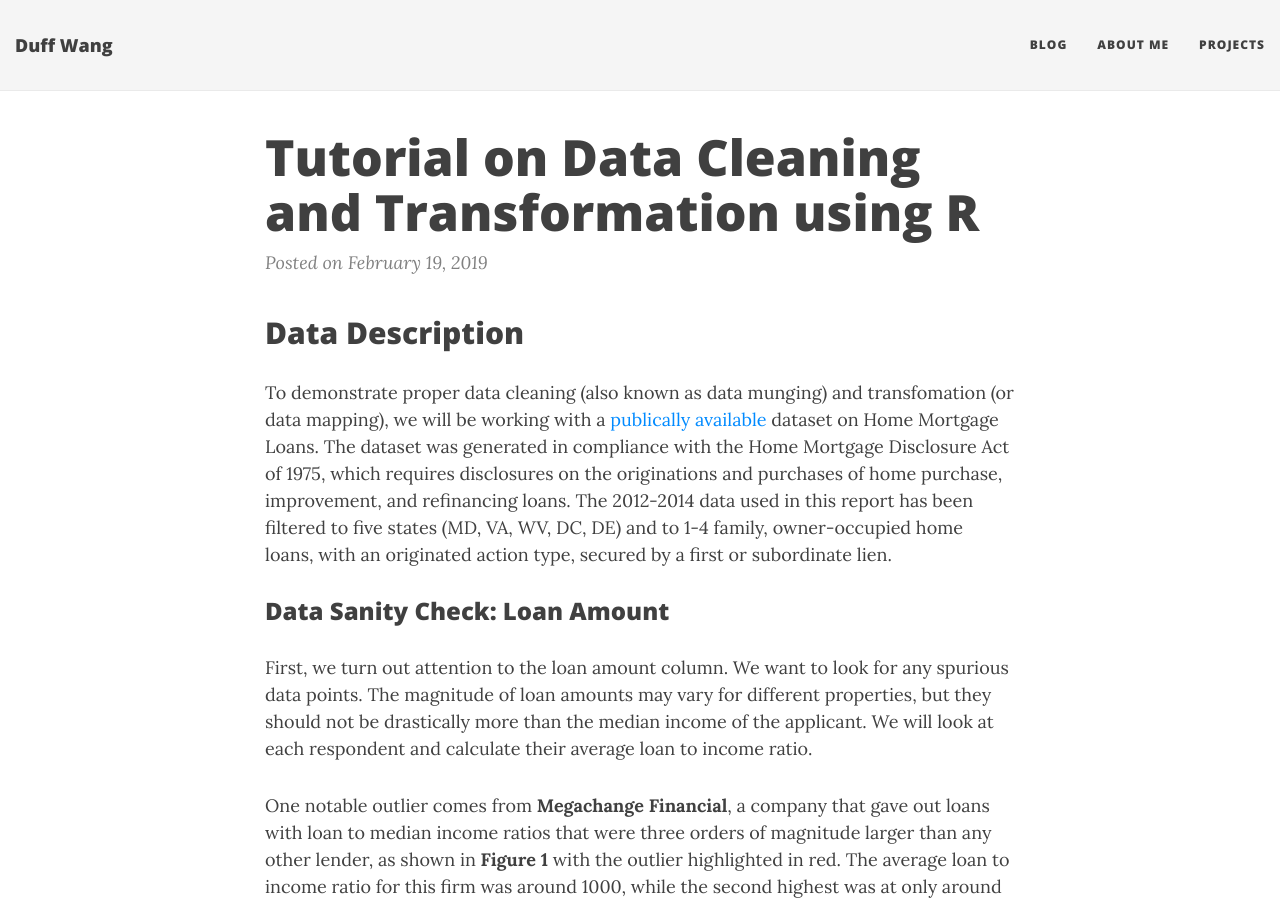
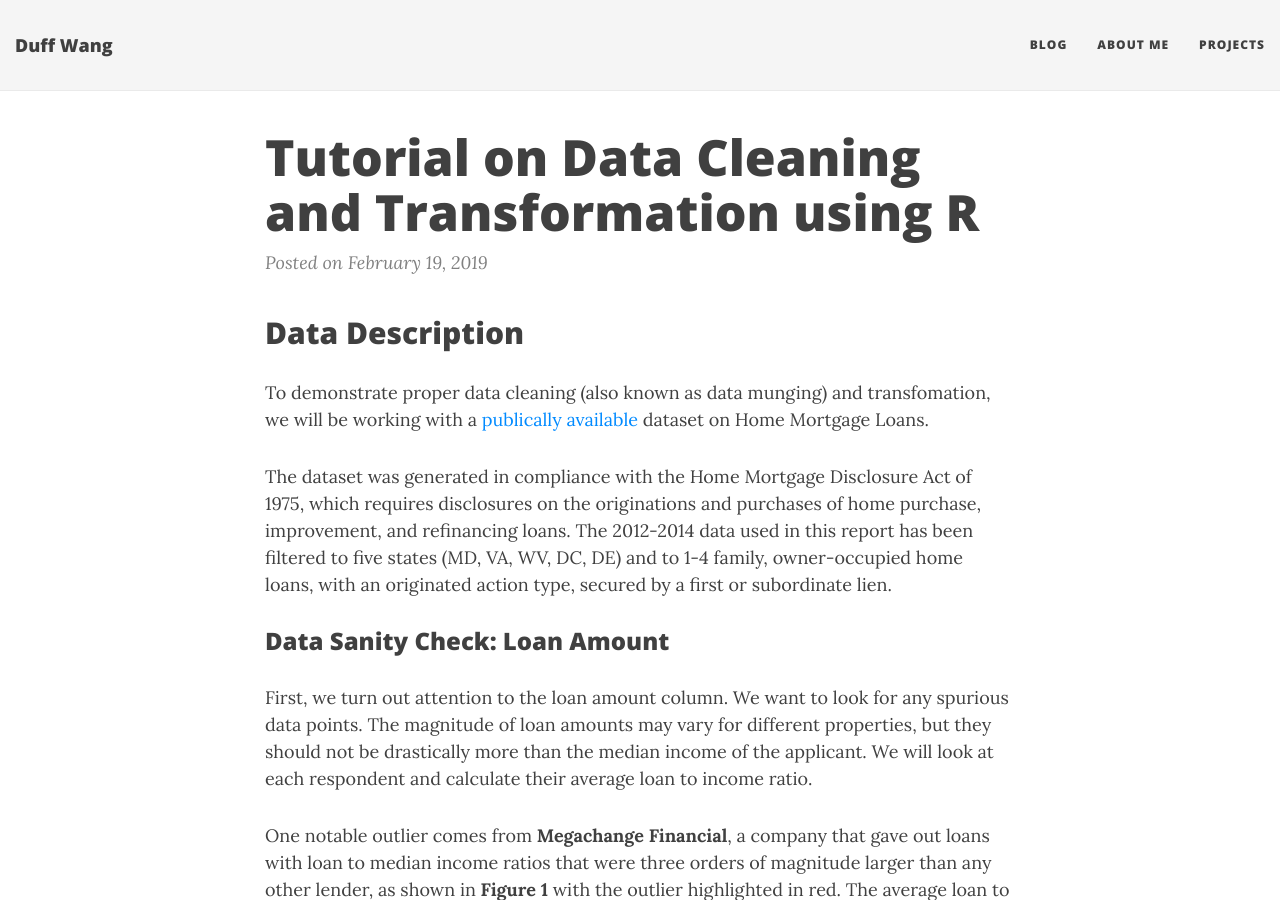
Before and after one commit to duffwang/duffwang.github.io, a Jekyll site: the page built from _posts/2019-02-19-data-cleaning.md, in a window 1280 px wide and 900 px high. Built offline with Jekyll 4.4.1, drawn with Linux system fonts in a browser that asks for light colours; nearby versions of some CDN libraries; comment, search, counter and statistics services are not loaded; some of the changed text lies outside the part shown.

```diff
--- a/_posts/2019-02-19-data-cleaning.md
+++ b/_posts/2019-02-19-data-cleaning.md
@@ -4,7 +4,9 @@ title: Tutorial on Data Cleaning and Transformation using R
 ---
 
 ## Data Description
-To demonstrate proper data cleaning (also known as data munging) and transfomation (or data mapping), we will be working with a [publically available](https://www.ffiec.gov/hmda/hmdaflat.htm) dataset on Home Mortgage Loans. The dataset was generated in compliance with the Home Mortgage Disclosure Act of 1975, which requires disclosures on the originations and purchases of home purchase, improvement, and refinancing loans. The 2012-2014 data used in this report has been filtered to five states (MD, VA, WV, DC, DE) and to 1-4 family, owner-occupied home loans, with an originated action type, secured by a first or subordinate lien.
+To demonstrate proper data cleaning (also known as data munging) and transfomation, we will be working with a [publically available](https://www.ffiec.gov/hmda/hmdaflat.htm) dataset on Home Mortgage Loans.
+
+The dataset was generated in compliance with the Home Mortgage Disclosure Act of 1975, which requires disclosures on the originations and purchases of home purchase, improvement, and refinancing loans. The 2012-2014 data used in this report has been filtered to five states (MD, VA, WV, DC, DE) and to 1-4 family, owner-occupied home loans, with an originated action type, secured by a first or subordinate lien.
 
 ### Data Sanity Check: Loan Amount
 First, we turn out attention to the loan amount column. We want to look for any spurious data points. The magnitude of loan amounts may vary for different properties, but they should not be drastically more than the median income of the applicant. We will look at each respondent and calculate their average loan to income ratio.
```
Also changed, not shown: other parts of _posts/2019-02-19-data-cleaning.md (+2 -2 lines).
